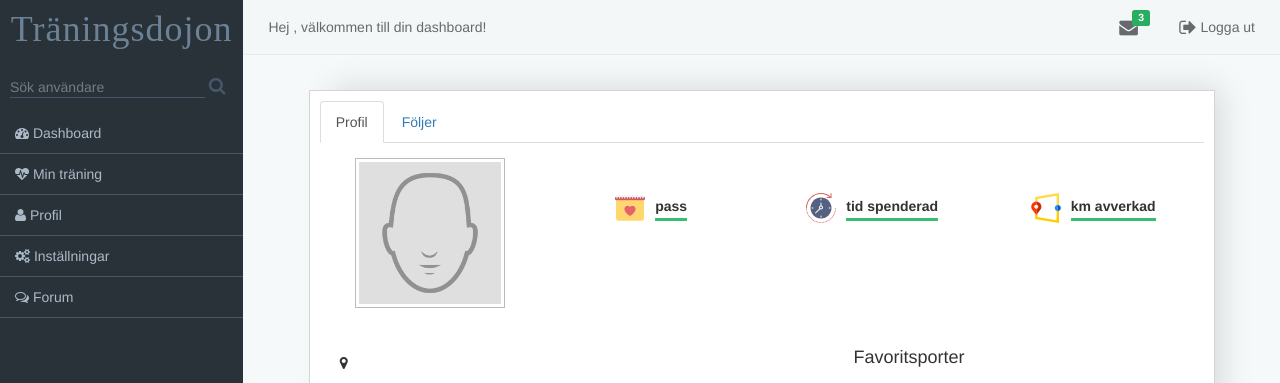
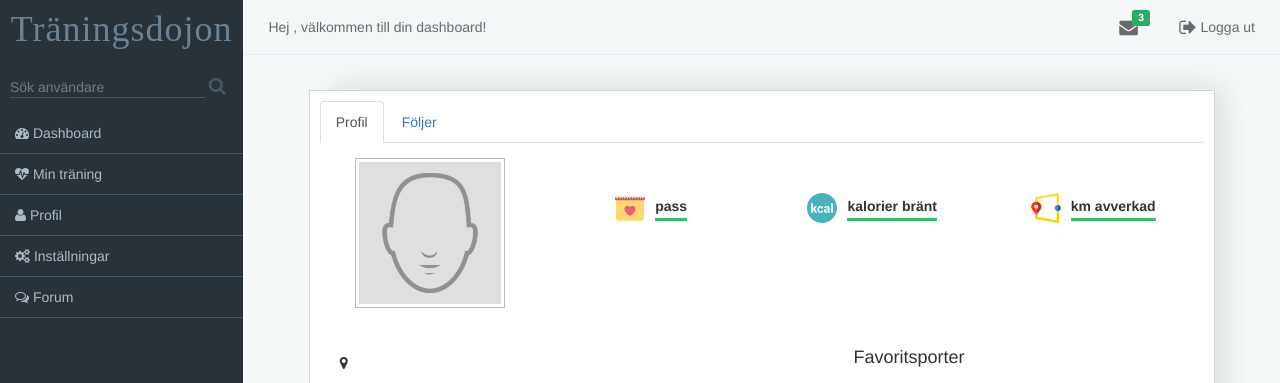
Before and after one commit to sanonzon/traeningsDagbok, a Django app: template traeningsDagbok_django/dagbok/templates/dagbok/user.html in a window 1280 px wide. Shown: the top 383 px of the page. Run offline with Django 3.2, Linux system fonts and the light colour scheme; the template is opened without the code that fills it, so the values that code supplies are empty; some libraries are stand-ins or nearby versions; some web fonts are replaced.

Commit message:
Småfix i profilen

```diff
--- a/traeningsDagbok_django/dagbok/templates/dagbok/user.html
+++ b/traeningsDagbok_django/dagbok/templates/dagbok/user.html
@@ -31,7 +31,7 @@
         </div>
         <div class="col-3">
           <div class="centered-profile">
-            <img src="{% static "dagbok/img/time-passing.svg" %}" width="30px" alt="Antal pass" /><span class="workoutDetailsStyling"><!-- Räkna ut total tid här -->tid spenderad</span>
+            <img src="{% static "dagbok/img/calories.svg" %}" width="30px" alt="Antal pass" /><span class="workoutDetailsStyling"><!-- Räkna ut totala kalorier här -->kalorier bränt</span>
           </div>
         </div>
         <div class="col-3">
```
